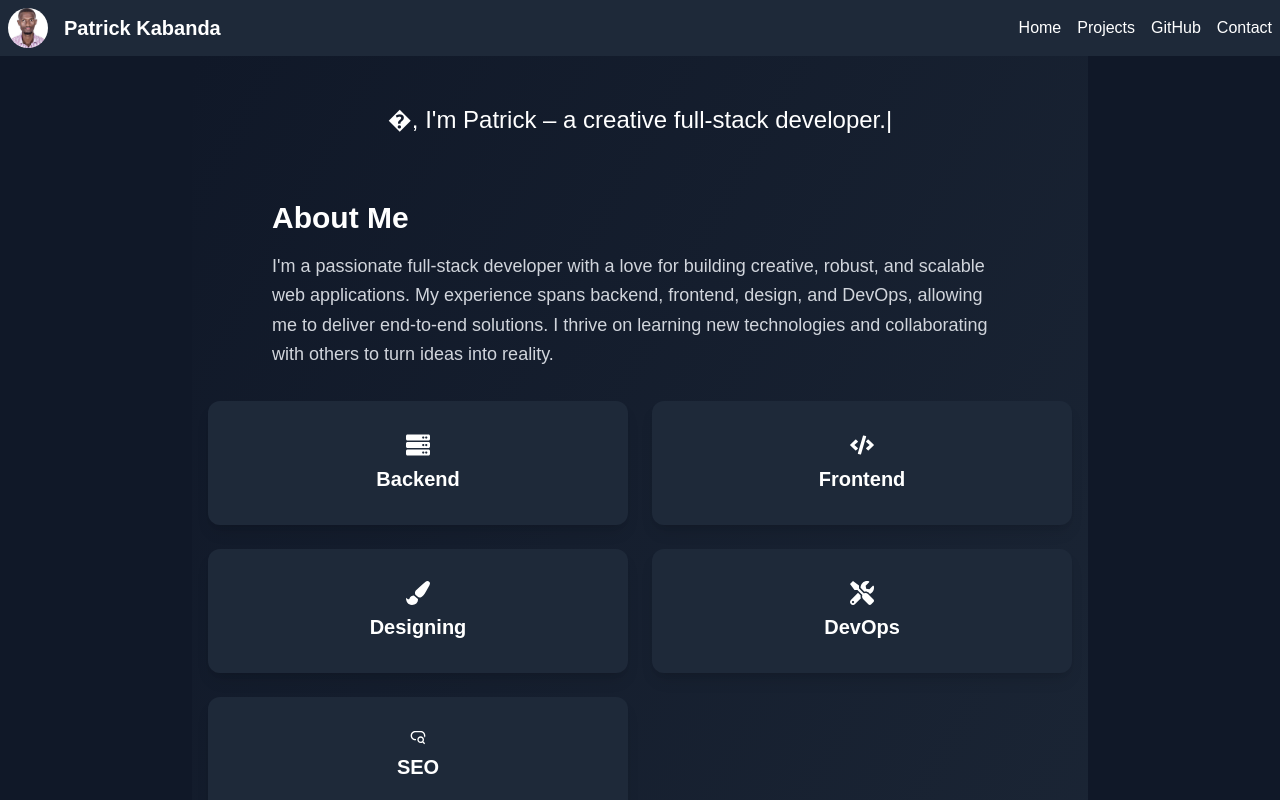
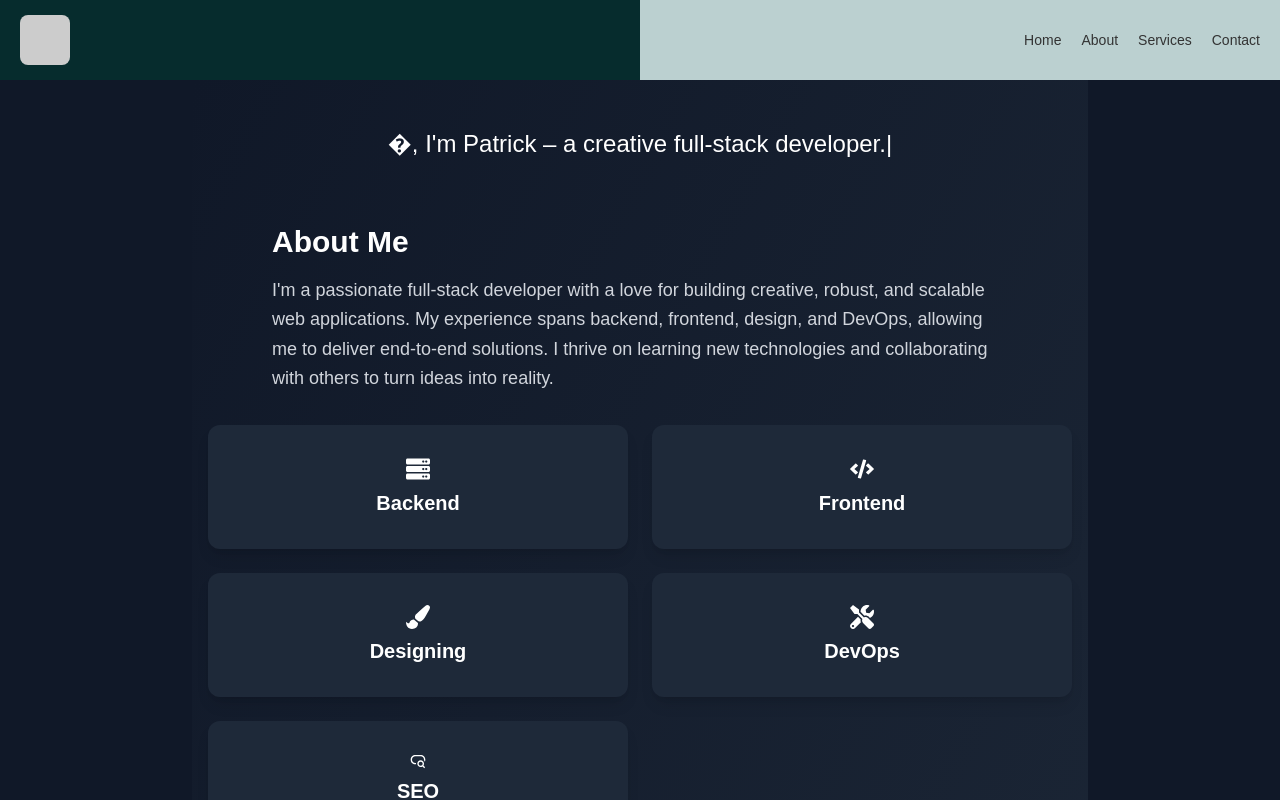
Before and after one commit to kabandapatrick2580/portfolio, a Next.js app in the folder portfolio/: page / in a window 1280 px wide. Shown: the top 800 px of the page. Built offline with nearby package versions, Linux system fonts and the light colour scheme.

Commit message:
created a new header

```diff
--- /dev/null
+++ b/portfolio/components/Header_v2.tsx
@@ -0,0 +1,119 @@
+// components/Header.js
+import styled from 'styled-components';
+import Link from 'next/link';
+
+// Styled components
+const HeaderContainer = styled.header`
+  display: grid;
+  grid-template-columns: 1fr 1fr; /* Two equal columns */
+  width: 100%;
+  height: 80px;
+  align-items: center;
+  box-shadow: 0 2px 4px rgba(0, 0, 0, 0.1);
+
+  @media (max-width: 768px) {
+    grid-template-columns: 1fr; /* Stack on mobile */
+    height: auto;
+    padding: 10px 0;
+  }
+`;
+
+const LeftSection = styled.div`
+  background-color: #062c2d;
+  height: 100%;
+  display: flex;
+  align-items: center;
+  justify-content: flex-start;
+  padding-left: 20px;
+
+  @media (max-width: 768px) {
+    height: 60px;
+    width: 100%;
+  }
+`;
+
+const RightSection = styled.div`
+  background-color:rgb(187, 208, 208);
+  height: 100%;
+  display: flex;
+  align-items: center;
+  justify-content: flex-end;
+  padding-right: 20px;
+
+  @media (max-width: 768px) {
+    justify-content: center;
+    padding: 10px;
+    width: 100%;
+  }
+`;
+
+const LogoPlaceholder = styled.div`
+  width: 50px;
+  height: 50px;
+  background-color: #ccc;
+  border-radius: 8px;
+`;
+
+const NavList = styled.ul`
+  list-style: none;
+  display: flex;
+  gap: 20px;
+  margin: 0;
+  padding: 0;
+
+  @media (max-width: 768px) {
+    flex-direction: column; /* Stack links vertically */
+    align-items: center;
+    gap: 10px;
+  }
+`;
+
+const NavItem = styled.li`
+  a {
+    text-decoration: none;
+    color: #333;
+    font-size: 14px;
+    font-weight: 500;
+    transition: color 0.3s ease;
+
+    &:hover {
+      color: #062c2d;
+
+    }
+  }
+
+  @media (max-width: 768px) {
+    a {
+      font-size: 18px; /* Larger text for mobile */
+    }
+  }
+`;
+
+// Header component
+const Header_v2 = () => {
+  return (
+    <HeaderContainer>
+      <LeftSection>
+        <LogoPlaceholder />
+      </LeftSection>
+      <RightSection>
+        <NavList>
+          <NavItem>
+            <Link href="/">Home</Link>
+          </NavItem>
+          <NavItem>
+            <Link href="/about">About</Link>
+          </NavItem>
+          <NavItem>
+            <Link href="/services">Services</Link>
+          </NavItem>
+          <NavItem>
+            <Link href="/contact">Contact</Link>
+          </NavItem>
+        </NavList>
+      </RightSection>
+    </HeaderContainer>
+  );
+};
+
+export default Header_v2;
--- a/portfolio/components/Layout.tsx
+++ b/portfolio/components/Layout.tsx
@@ -1,10 +1,11 @@
 import Header from './Header';
 import Footer from './Footer';
+import Header_v2 from './Header_v2';
 
 export default function Layout({ children }: { children: React.ReactNode }) {
   return (
     <div className="flex flex-col min-h-screen">
-        <Header />
+        <Header_v2 />
             <main className="flex-grow">
             {children}
             </main>
--- a/portfolio/package.json
+++ b/portfolio/package.json
@@ -9,13 +9,16 @@
     "lint": "next lint"
   },
   "dependencies": {
+    "@emotion/is-prop-valid": "^1.3.1",
+    "@types/styled-components": "^5.1.34",
     "framer-motion": "^12.12.1",
     "next": "15.2.4",
     "nodemailer": "^7.0.3",
     "react": "^19.0.0",
     "react-dom": "^19.0.0",
     "react-icons": "^5.5.0",
-    "resend": "^4.5.1"
+    "resend": "^4.5.1",
+    "styled-components": "^6.1.18"
   },
   "devDependencies": {
     "@eslint/eslintrc": "^3",
```
Also changed, not shown: portfolio/components/Grid_v2.tsx (added), 1 other file (tests, documents, lock files or other folders).
